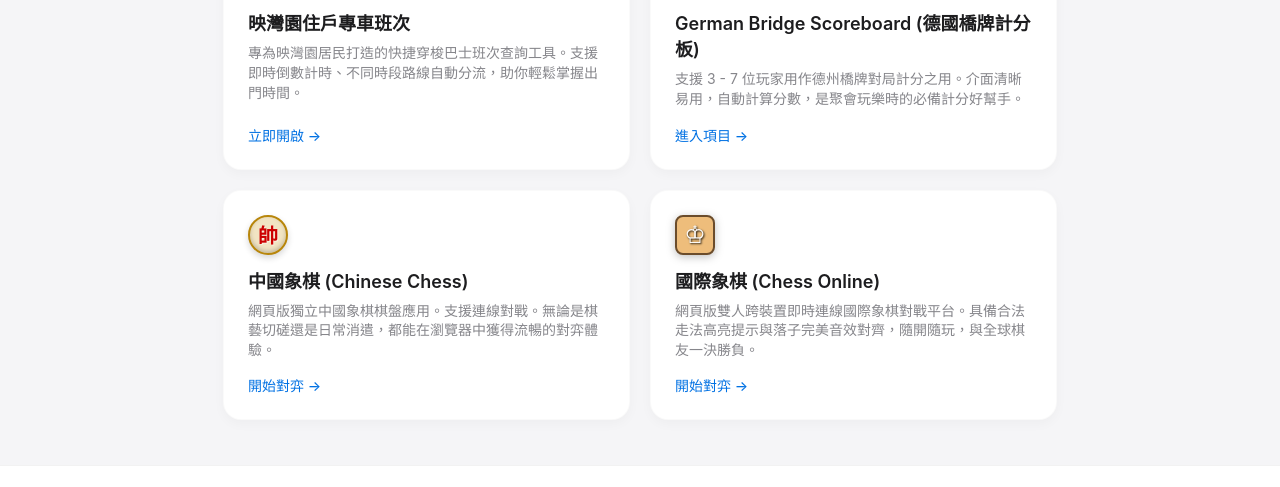
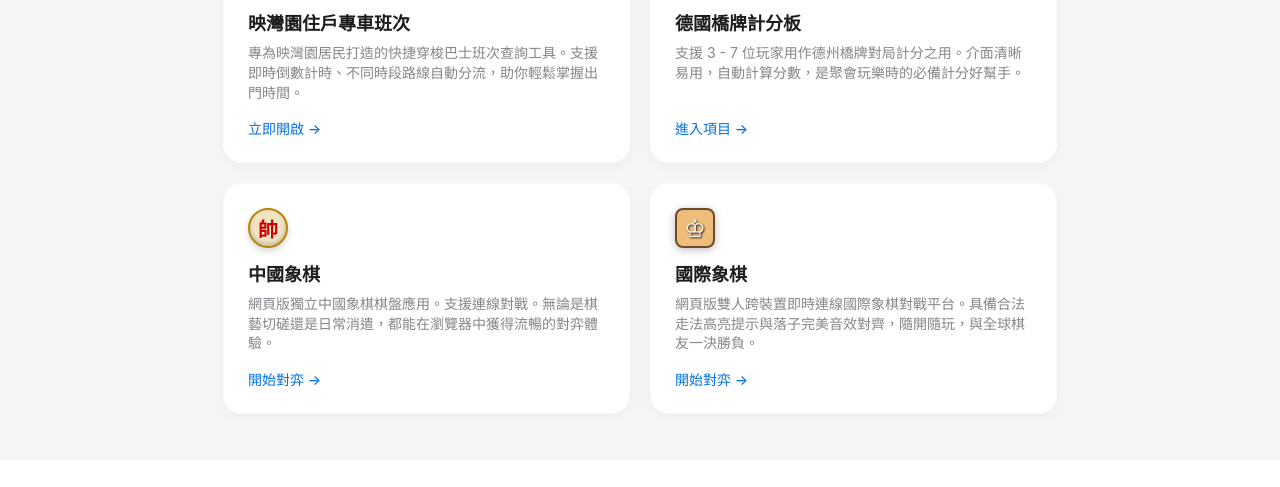
Before and after one commit to ewartuen/ewartuen.github.io, a plain HTML site: page index.html in a window 1280 px wide. Shown: the part 309-796 px from the top of the page. Drawn offline with Linux system fonts and the light colour scheme.

Commit message:
Add files via upload

```diff
--- a/index.html
+++ b/index.html
@@ -254,13 +254,13 @@
                 p1Title: '映灣園住戶專車班次',
                 p1Desc: '專為映灣園居民打造的快捷穿梭巴士班次查詢工具。支援即時倒數計時、不同時段路線自動分流，助你輕鬆掌握出門時間。',
                 p1Go: '立即開啟 →',
-                p2Title: 'German Bridge Scoreboard (德國橋牌計分板)',
+                p2Title: '德國橋牌計分板',
                 p2Desc: '支援 3 - 7 位玩家用作德州橋牌對局計分之用。介面清晰易用，自動計算分數，是聚會玩樂時的必備計分好幫手。',
                 p2Go: '進入項目 →',
-                p3Title: '中國象棋 (Chinese Chess)',
+                p3Title: '中國象棋',
                 p3Desc: '網頁版獨立中國象棋棋盤應用。支援連線對戰。無論是棋藝切磋還是日常消遣，都能在瀏覽器中獲得流暢的對弈體驗。',
                 p3Go: '開始對弈 →',
-                p4Title: '國際象棋 (Chess Online)',
+                p4Title: '國際象棋',
                 p4Desc: '網頁版雙人跨裝置即時連線國際象棋對戰平台。具備合法走法高亮提示與落子完美音效對齊，隨開隨玩，與全球棋友一決勝負。',
                 p4Go: '開始對弈 →',
                 chessPiece: '帥',
@@ -274,21 +274,21 @@
                 p1Title: '映湾园住户专车班次',
                 p1Desc: '专为映湾园居民打造的快捷穿梭巴士班次查询工具。支持实时倒数计时、不同时段路线自动分流，助你轻松掌握出门时间。',
                 p1Go: '立即开启 →',
-                p2Title: 'German Bridge Scoreboard (德国桥牌计分板)',
+                p2Title: '德国桥牌计分板',
                 p2Desc: '支持 3 - 7 位玩家用作德州桥牌对局计分之用。界面清晰易用，自动计算分数，是聚会玩乐时的必备计分好帮手。',
                 p2Go: '进入项目 →',
-                p3Title: '中国象棋 (Chinese Chess)',
+                p3Title: '中国象棋',
                 p3Desc: '网页版独立中国象棋棋盘应用。支持连线对战。无论是棋艺切磋还是日常消遣，都能在浏览器中获得流畅的对弈体验。',
                 p3Go: '开始对弈 →',
-                p4Title: '国际象棋 (Chess Online)',
+                p4Title: '国际象棋',
                 p4Desc: '网页版双人跨设备即时连线国际象棋对战平台。具备合法走法高亮提示与落子完美音效对齐，随开随玩，与全球棋友一决高下。',
                 p4Go: '开始对弈 →',
                 chessPiece: '帅',
                 footerDisclaimer: '<strong>免责声明与隐私政策：</strong> 本站为个人自发制作之项目展示空间。各子项目所提供的数据及游戏内容仅供参考。本站绝对尊重用户隐私，本页面本身不收集任何个人识别资料。站内广告由第三方广告平台（如 Google AdSense）提供，其可能会使用 Cookie 以提供相关广告。'
             },
             'en': {
-                metaTitle: "Play Chess Online | Real-time Multiplayer Chess Web App (雙人線上國際象棋)",
-                metaDesc: "Play chess online instantly in your browser. Features real-time remote matchmaking via MQTT, synchronized move sound effects, and legal move highlighting. No download required—perfect for challenging players worldwide.",
+		metaTitle: "ewartuen's Space | Personal Indie Projects & Web Utilities",
+                metaDesc: "Welcome to ewartuen's personal web space. This hub hosts custom web utilities and projects developed for community convenience and leisure, including the Caribbean Coast shuttle bus countdown, German Bridge scoreboard, Chinese Chess, and Multiplayer Chess Online.",
                 headerTitle: "ewartuen's Space",
                 headerDesc: "Welcome to my personal web space. This hub hosts custom web utilities, tools, and indie projects developed for community convenience and leisure.",
                 p1Title: "Caribbean Coast Shuttle Bus Timetable",
@@ -297,10 +297,10 @@
                 p2Title: "German Bridge Scoreboard",
                 p2Desc: "A digital scoreboard supporting 3 to 7 players for German Bridge card games. Features a clean interface with automatic score calculation, perfect for game nights.",
                 p2Go: "View Project →",
-                p3Title: "Chinese Chess (中國象棋)",
+                p3Title: "Chinese Chess",
                 p3Desc: "A standalone web-based Chinese Chess application supporting online multiplayer matchmaking. Enjoy smooth matches for casual gaming or tactical analysis directly in your browser.",
                 p3Go: "Play Now →",
-                p4Title: "Chess Online (國際象棋)",
+                p4Title: "Chess Online",
                 p4Desc: "Experience instant browser-based chess with real-time matchmaking via MQTT, smart move hints, and synchronized audio. Play smoothly with global players anytime.",
                 p4Go: "Play Now →",
                 chessPiece: '帥',
```
